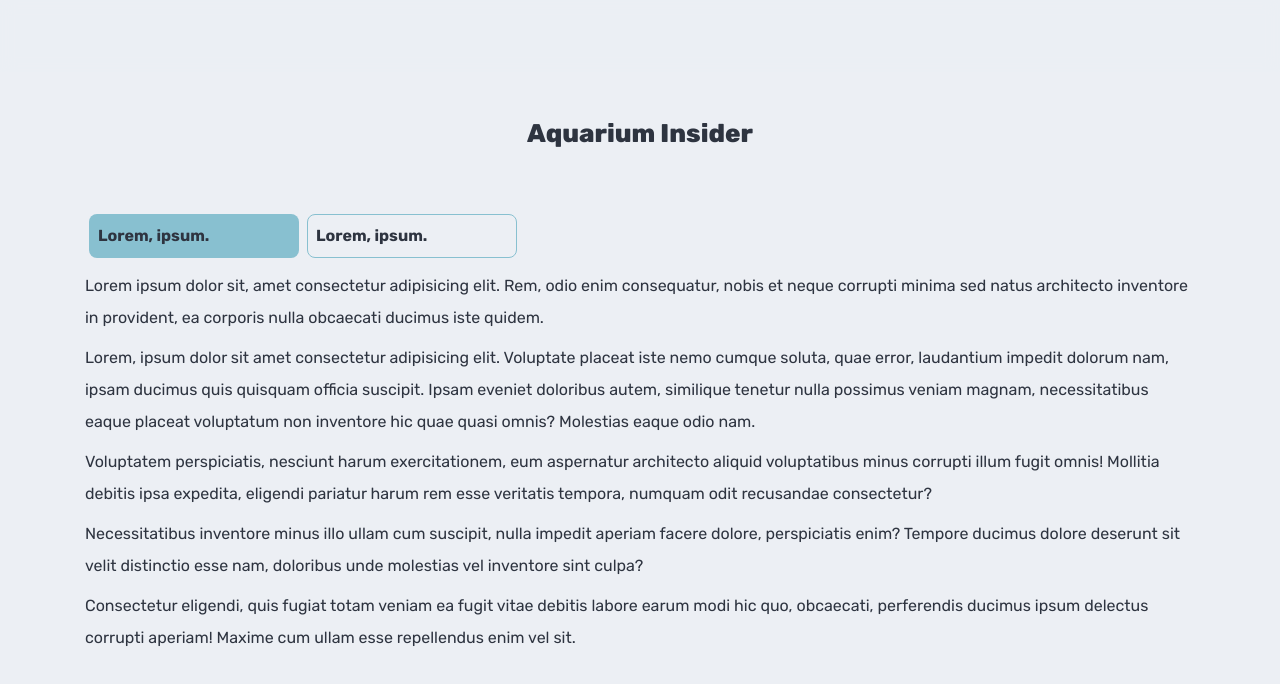
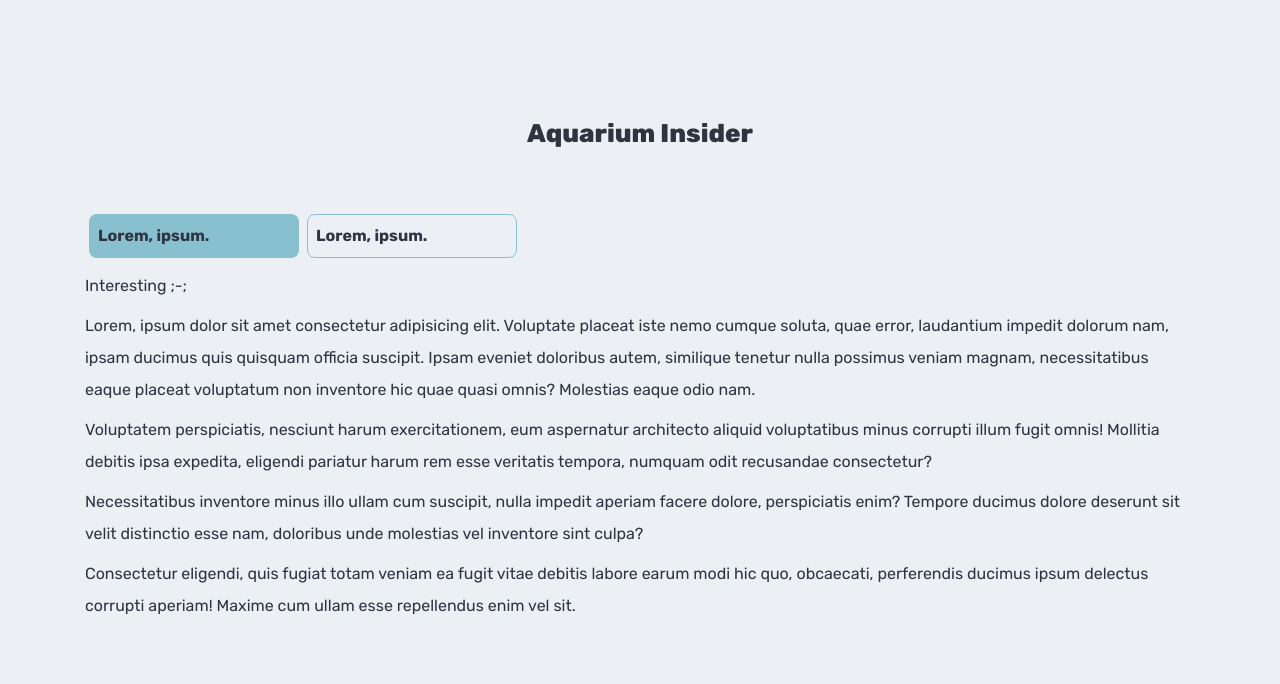
Before and after one commit to txuyuan/AquariumInsider-Web, a Nuxt app: page / in a window 1280 px wide. Shown: the top 684 px of the page. Built offline with nearby package versions, Linux system fonts and the light colour scheme.

Commit message:
test run git

```diff
--- a/pages/beginner-guide/setting-up/containers.vue
+++ b/pages/beginner-guide/setting-up/containers.vue
@@ -21,7 +21,7 @@
           When it comes to aquariums, an unavoidable factor is that they will
           produce waste, and a lot of it
           <span class="nowrap"
-            >(<Link to="/introduction/nitrogen-cycle">nitrogen cycle</Link
+            >(<Link href="/introduction/nitrogen-cycle">nitrogen cycle</Link
             >)</span
           >. In larger aquariums, chemicals produced by waste food and faeces
           decomposing build up relatively slowly, allowing more room for error on
--- a/pages/index.vue
+++ b/pages/index.vue
@@ -4,9 +4,7 @@
     <a href="#" class="button--solid">Lorem, ipsum.</a>
     <a href="#" class="button--outline" @click="switchModes">Lorem, ipsum.</a>
     <p>
-      Lorem ipsum dolor sit, amet consectetur adipisicing elit. Rem, odio enim
-      consequatur, nobis et neque corrupti minima sed natus architecto inventore
-      in provident, ea corporis nulla obcaecati ducimus iste quidem.
+      Interesting ;-;
     </p>
     <p>
       Lorem, ipsum dolor sit amet consectetur adipisicing elit. Voluptate
```
Also changed, not shown: 1 other file (tests, documents, lock files or other folders).
